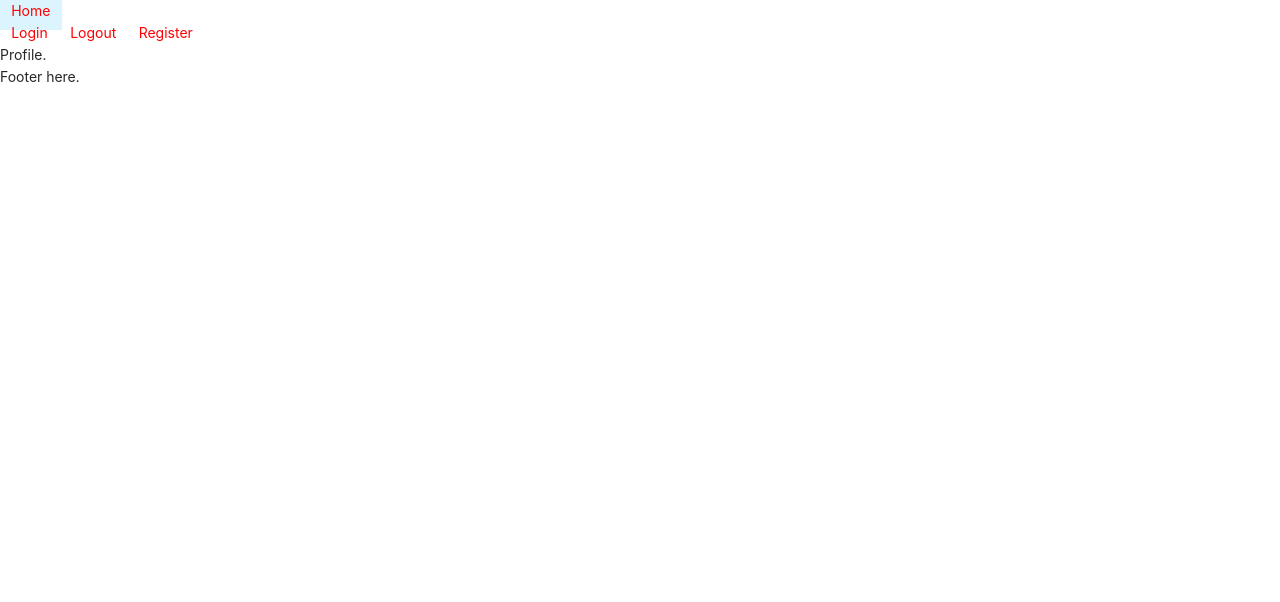
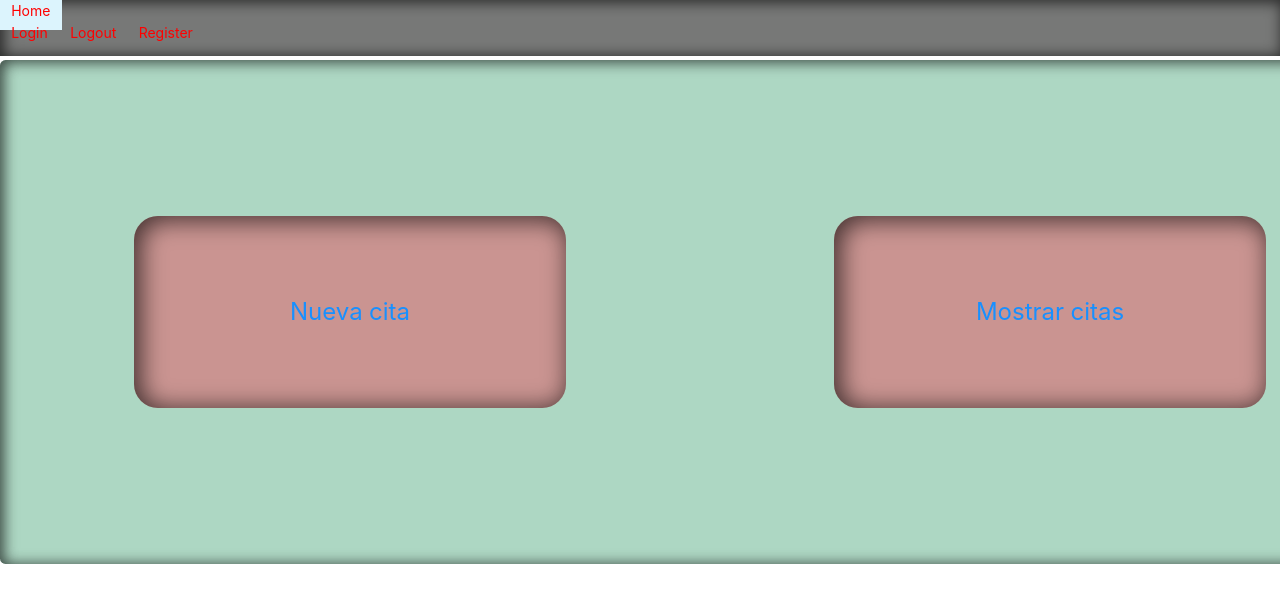
Before and after one commit to Antonini333/Frontend-Dental-App, a React (Create React App) app: page /profile in a window 1280 px wide. Shown: the top 602 px of the page. Built offline with nearby package versions, Linux system fonts and the light colour scheme; no server answers.

Commit message:
Erased footer, added styles at Home, Login and Profile

```diff
--- a/src/App.js
+++ b/src/App.js
@@ -5,7 +5,6 @@ import { Switch, BrowserRouter, Route } from 'react-router-dom';
 import 'antd/dist/antd.css';
 import axios from 'axios';
 
-import Footer from './components/Footer/Footer';
 import Header from './components/Header/Header';
 
 import Register from './containers/Register/Register';
@@ -40,7 +39,7 @@ function App() {
 
           </Route>
        </Switch>
-       <Footer />
+
        </BrowserRouter>
 
   );
--- a/src/components/Footer/Footer.jsx
+++ /dev/null
@@ -1,11 +0,0 @@
-import React from 'react'
-
-const Footer = () => {
-    return (
-        <div>
-            Footer here.
-        </div>
-    )
-}
-
-export default Footer;
--- a/src/components/Header/Header.scss
+++ b/src/components/Header/Header.scss
@@ -1,6 +1,8 @@
 .header {
+    background-color: rgba(37, 39, 38, 0.623);
+    box-shadow: inset rgba(0, 0, 0, 0.652) 0.2em 0.1em 1em 0.1em;
     color: red;
-    min-height: 5vh;
+    height: 4em;
     a {
         all: unset;
         cursor: pointer;
--- a/src/containers/Home/Home.scss
+++ b/src/containers/Home/Home.scss
@@ -1,15 +1,7 @@
 .home {
     display: flex;
     justify-content: center;
-    align-content: space-around;;
-    color: blue;
-    min-height: 5vh;
-    a {
-        all: unset;
-        cursor: pointer;
-        padding: 0.8em;
-        &:hover {
-            background-color: rgb(220, 244, 253);
-        }
-    }
+    align-content: space-around;
+ background-image: url("https://www.imoaclinicadental.com/wp-content/uploads/2019/02/clinica-imoa-sevilla-hall.jpg");
+ height: 38em;
 }
--- a/src/containers/Profile/Profile.jsx
+++ b/src/containers/Profile/Profile.jsx
@@ -1,10 +1,24 @@
 import React from 'react'
+import {Link} from 'react-router-dom'
+import './Profile.scss'
 
 const Profile = () => {
+    const userLogin = JSON.parse(localStorage.getItem('user'));
     return (
-        <div>
-            Profile.
-        </div>
+       console.log(userLogin),
+
+       <div className="body">
+
+
+       <div className="containerButtons">
+             <div className="buttonsProfile">
+               <Link to="/profile/newAppointment">Nueva cita</Link>
+             </div>
+             <div className="buttonsProfile">
+               <Link to="/profile/showAppointments">Mostrar citas</Link>
+             </div>
+       </div>
+     </div>
     )
 }
 
--- a/src/containers/Profile/Profile.scss
+++ b/src/containers/Profile/Profile.scss
@@ -1,12 +1,36 @@
-.header {
-    background-color: red;
-    min-height: 5vh;
-    a {
-        all: unset;
-        cursor: pointer;
-        padding: 0.8em;
-        &:hover {
-            background-color: rgb(220, 244, 253);
-        }
-    }
-  }
+
+
+.containerButtons {
+    background-color: rgba(104, 182, 145, 0.542);
+    height: 36em;
+    width: 100em;
+    margin-top: 0.3em;
+    border-radius: 0.4em;
+    display: flex;
+    justify-content: space-around;
+    align-items: center;
+    flex-direction: row;
+    position: fixed;
+    box-shadow: inset rgba(0, 0, 0, 0.652) 0.2em 0.1em 1em 0.1em;
+
+}
+
+
+
+.buttonsProfile {
+    width: 18em;
+    height: 8em;
+    font-size: x-large;
+    border-radius: 1em;
+    background-color: rgba(208, 134, 134, 0.822);
+    display: flex;
+    justify-content: center;
+    align-items: center;
+    flex-direction: column;
+    box-shadow: inset rgba(0, 0, 0, 0.652) 0.2em 0.1em 1em 0.1em;
+}
+
+.buttonsProfile:hover {
+                box-shadow: 0em 0em 0.8em 0.6em rgba(255, 255, 255, 0.644);
+                transition: 0.3s;
+            }
```
Also changed, not shown: src/img/foto.jpg (added).
